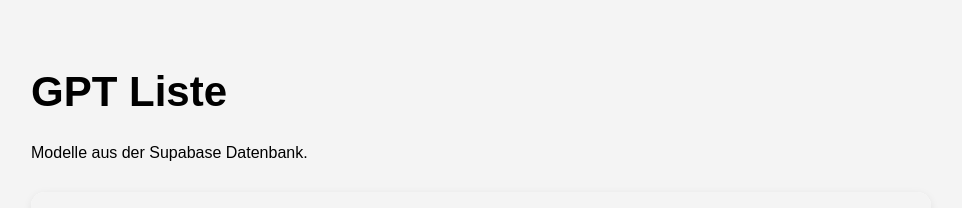
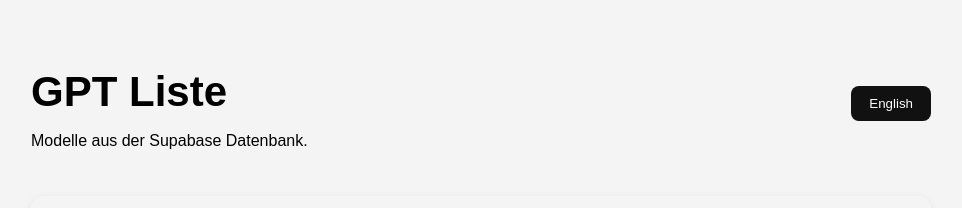
Before and after one commit to Frank-LeRo/mygptlist, a Next.js app: page / in a window 1280 px wide. Shown: the top 208 px of the page, without its empty margins (159-1121 px from the left). Built offline with nearby package versions, Linux system fonts and the light colour scheme; no server answers; the database is empty.

Commit message:
Add language switcher using translations file

```diff
--- a/app/page.js
+++ b/app/page.js
@@ -1,10 +1,36 @@
+'use client';
+
+import { useState } from 'react';
 import { supabase } from '../lib/supabase';
+import { translations } from '../lib/translations';
 
-export default async function Home() {
-  const { data: models, error } = await supabase
-    .from('gptlist')
-    .select('model, description')
-    .order('model');
+export default function Home() {
+  const [language, setLanguage] = useState('de');
+  const [models, setModels] = useState([]);
+  const [error, setError] = useState(null);
+
+  const t = translations[language];
+
+  useState(() => {
+    async function loadModels() {
+      const { data, error } = await supabase
+        .from('gptlist')
+        .select('model, description')
+        .order('model');
+
+      if (error) {
+        setError(error.message);
+      } else {
+        setModels(data || []);
+      }
+    }
+
+    loadModels();
+  }, []);
+
+  const toggleLanguage = () => {
+    setLanguage(language === 'de' ? 'en' : 'de');
+  };
 
   return (
     <main
@@ -15,8 +41,35 @@
         fontFamily: 'Arial'
       }}
     >
-      <h1 style={{ fontSize: '42px' }}>GPT Liste</h1>
-      <p>Modelle aus der Supabase Datenbank.</p>
+      <div
+        style={{
+          display: 'flex',
+          justifyContent: 'space-between',
+          alignItems: 'center'
+        }}
+      >
+        <div>
+          <h1 style={{ fontSize: '42px', marginBottom: '8px' }}>
+            {t.title}
+          </h1>
+          <p>{t.subtitle}</p>
+        </div>
+
+        <button
+          onClick={toggleLanguage}
+          style={{
+            padding: '10px 18px',
+            borderRadius: '8px',
+            border: 'none',
+            background: '#111',
+            color: '#fff',
+            cursor: 'pointer',
+            height: 'fit-content'
+          }}
+        >
+          {t.switchLanguage}
+        </button>
+      </div>
 
       {error && (
         <div
@@ -28,7 +81,7 @@
             marginTop: '20px'
           }}
         >
-          Fehler beim Laden der Daten: {error.message}
+          {t.error} {error}
         </div>
       )}
 
@@ -52,7 +105,7 @@
                 borderBottom: '1px solid #ddd'
               }}
             >
-              Modell
+              {t.model}
             </th>
             <th
               style={{
@@ -61,12 +114,12 @@
                 borderBottom: '1px solid #ddd'
               }}
             >
-              Beschreibung
+              {t.description}
             </th>
           </tr>
         </thead>
         <tbody>
-          {models?.map((model) => (
+          {models.map((model) => (
             <tr key={model.model}>
               <td
                 style={{
```
